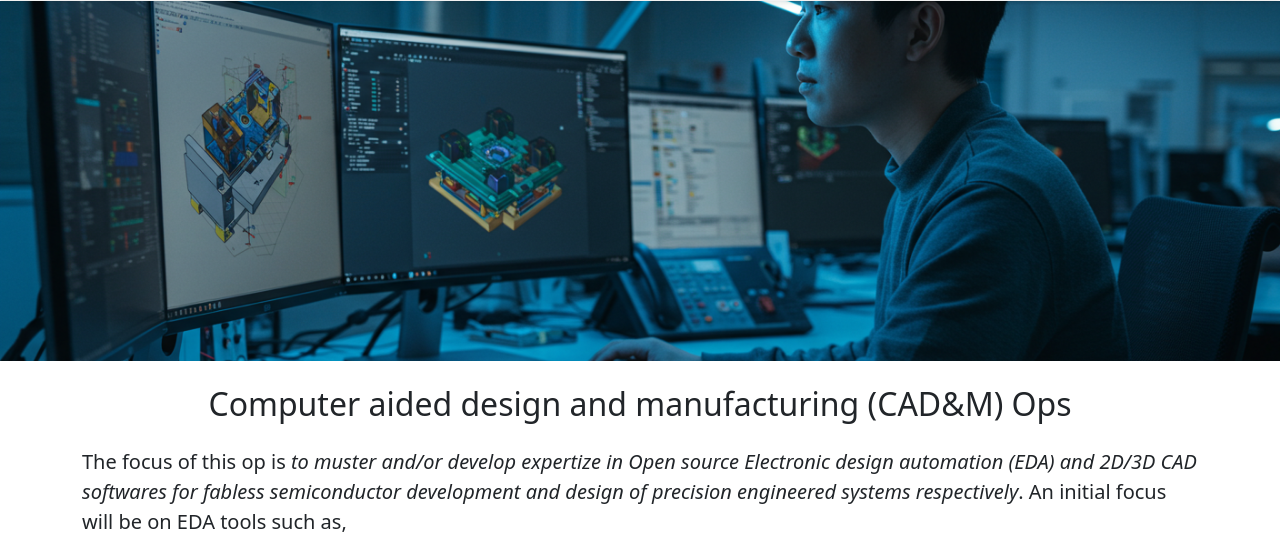
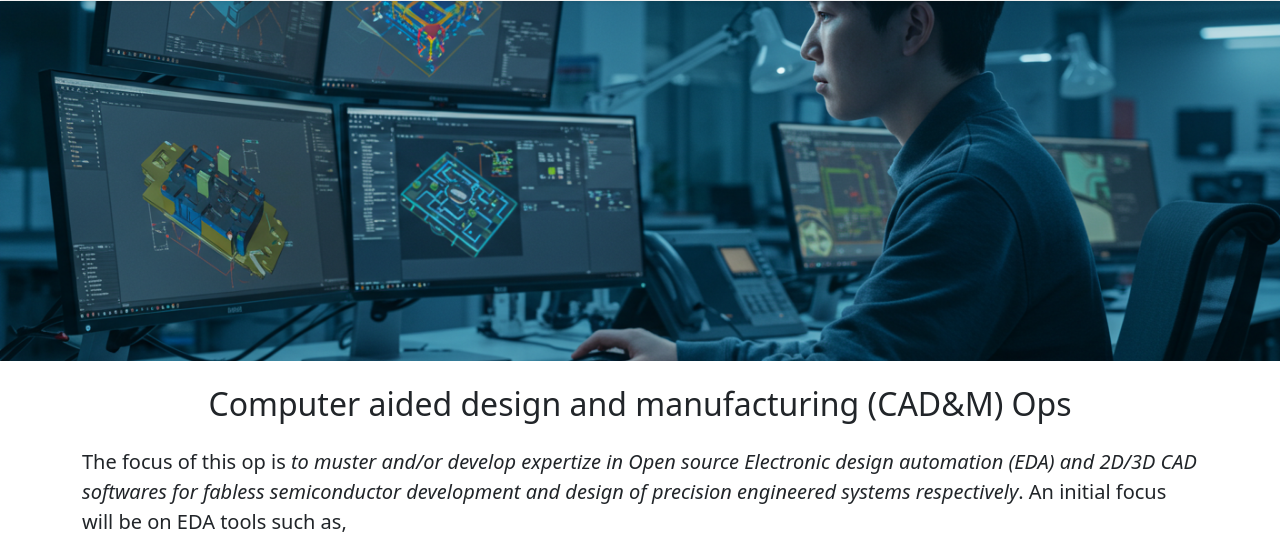
Before and after one commit to datafilik/gk-labs-website, a Flask app: page /ops/cadnm_op in a window 1280 px wide. Shown: the part 118-673 px from the top of the page. Run offline with Flask 3, Linux system fonts and the light colour scheme.

Commit message:
Further image refresh

```diff
--- a/templates/cadnm_op.html
+++ b/templates/cadnm_op.html
@@ -7,7 +7,7 @@
   <body>
     {% include 'header.html' %}
     <!--  cadnm op page banner -->
-    <img class="img-fluid" id ="banner-pic" src="/static/engineering_designer_at_work_photo_3.jpg" style="width: 100%; height: 360px; object-fit: cover; margin-bottom: 16px;">
+    <img class="img-fluid" id ="banner-pic" src="/static/engineering_designer_at_work_photo_1.jpg" style="width: 100%; height: 360px; object-fit: cover; margin-bottom: 16px;">
 
     <div class="container">
       <h2 class="text-center mt-2 mb-4">Computer aided design and manufacturing (CAD&M) Ops</h2>
```
Also changed, not shown: static/engineering_designer_at_work_photo_1.jpg (added).
